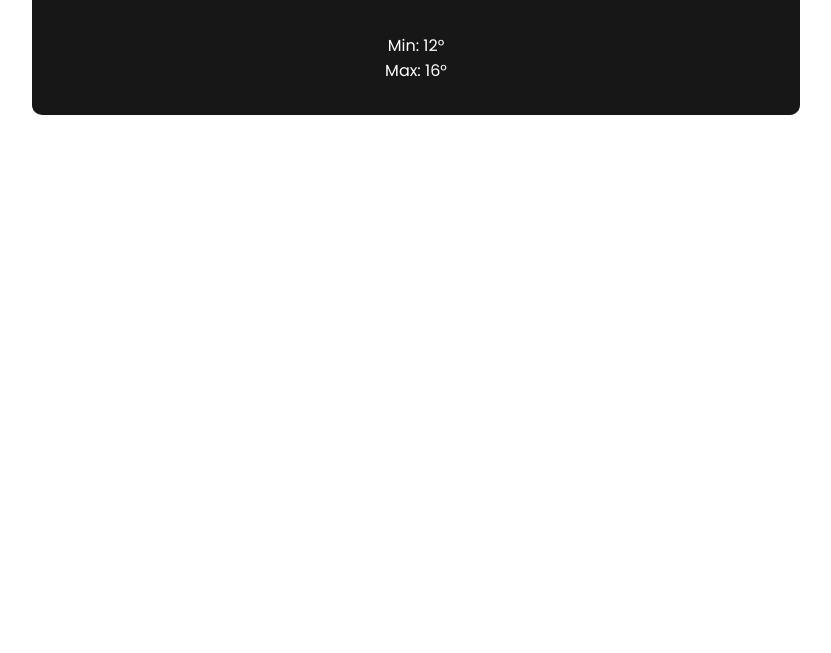
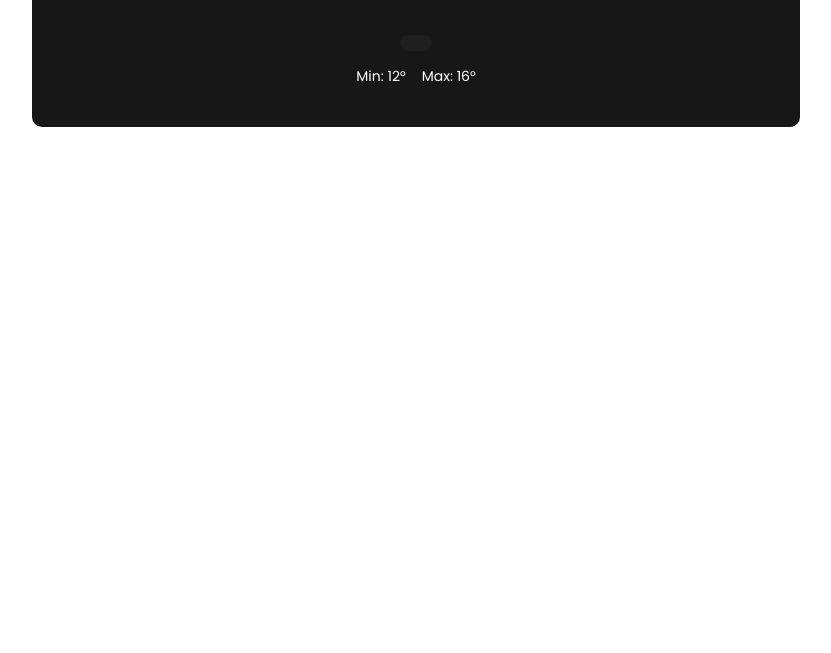
Before and after one commit to franztoledo/weather-app, a website: page index.html in a window 1280 px wide. Shown: the part 147-800 px from the top of the page, without its empty margins (224-1055 px from the left). Drawn offline with Linux system fonts and the light colour scheme.

Commit message:
body styles finales

```diff
--- a/style.css
+++ b/style.css
@@ -57,3 +57,34 @@
   text-align: center;
   margin-top: 3rem;
 }
+
+
+.weather__datetime {
+  margin-bottom: 2rem;
+  font-size: 14px;
+}
+
+.weather__forecast {
+  background: #1e1e1e;
+  display: inline-block;
+  padding: 0.5rem 1rem;
+  border-radius: 30px;
+}
+
+.weather__icon img {
+  width: 100px;
+}
+
+.weather__temperature {
+  font-size: 1.75rem;
+}
+
+.weather__minmax {
+  display: flex;
+  justify-content: center;
+}
+
+.weather__minmax p {
+  font-size: 14px;
+  margin: 0.5rem;
+}
```
